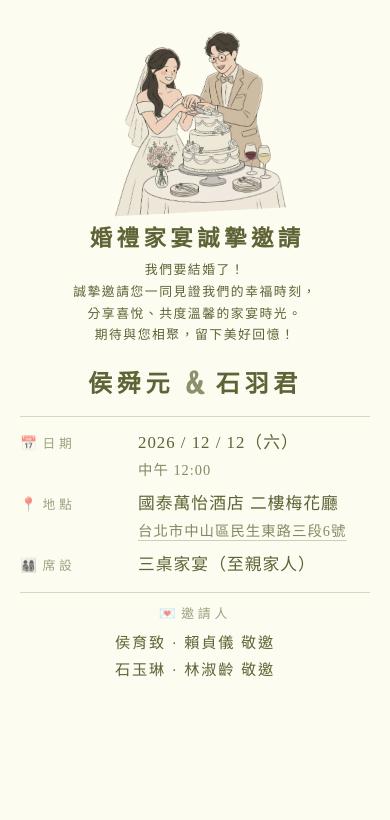
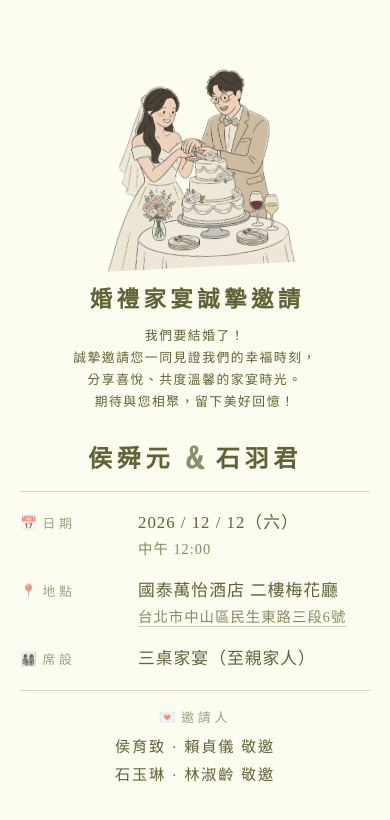
Before and after one commit to alvinbhou/family, a plain HTML site: page index.html in a window 390 px wide. Drawn offline with nearby package versions, Linux system fonts and the light colour scheme.

Commit message:
Make layout fill tall phone screens
Co-Authored-By: Claude Sonnet 5.5 <noreply@anthropic.com>

```diff
--- a/index.html
+++ b/index.html
@@ -32,6 +32,8 @@
             flex-direction: column;
             align-items: center;
             min-height: 100vh;
+            min-height: 100dvh;
+            justify-content: center;
             -webkit-font-smoothing: antialiased;
             overflow-x: hidden;
         }
@@ -62,7 +64,8 @@
 
         .hero {
             width: auto;
-            height: min(24vh, 200px);
+            height: clamp(120px, 26vh, 260px);
+            height: clamp(120px, 26dvh, 260px);
             transform: rotate(-3deg);
             margin-top: 0;
         }
@@ -71,7 +74,7 @@
             font-weight: 600;
             font-size: 2rem;
             letter-spacing: 0.35em;
-            margin: 8px 0 8px 0.35em; /* offset trailing letter-spacing */
+            margin: clamp(8px, 1.6dvh, 20px) 0 clamp(8px, 1.6dvh, 20px) 0.35em; /* offset trailing letter-spacing */
         }
 
         .squiggle { width: 180px; margin: 8px 0; }
@@ -88,7 +91,7 @@
             align-items: center;
             justify-content: center;
             gap: 18px;
-            margin: 12px 0 2px;
+            margin: clamp(12px, 2.4dvh, 28px) 0 2px;
             font-weight: 600;
             font-size: 1.9rem;
             letter-spacing: 0.2em;
@@ -105,12 +108,12 @@
         .details {
             width: 100%;
             margin: 10px 0 0;
-            padding: 12px 0;
+            padding: clamp(12px, 2dvh, 22px) 0;
             border-top: 1px solid rgba(95, 99, 53, 0.25);
             border-bottom: 1px solid rgba(95, 99, 53, 0.25);
             display: flex;
             flex-direction: column;
-            gap: 8px;
+            gap: clamp(8px, 1.8dvh, 18px);
             text-align: left;
         }
 
@@ -135,7 +138,7 @@
         .value a { color: inherit; text-decoration: underline; text-underline-offset: 4px; text-decoration-color: rgba(95, 99, 53, 0.4); }
 
         .hosts {
-            margin-top: 8px;
+            margin-top: clamp(8px, 1.6dvh, 20px);
             font-size: 0.95rem;
             line-height: 1.8;
             letter-spacing: 0.12em;
```
